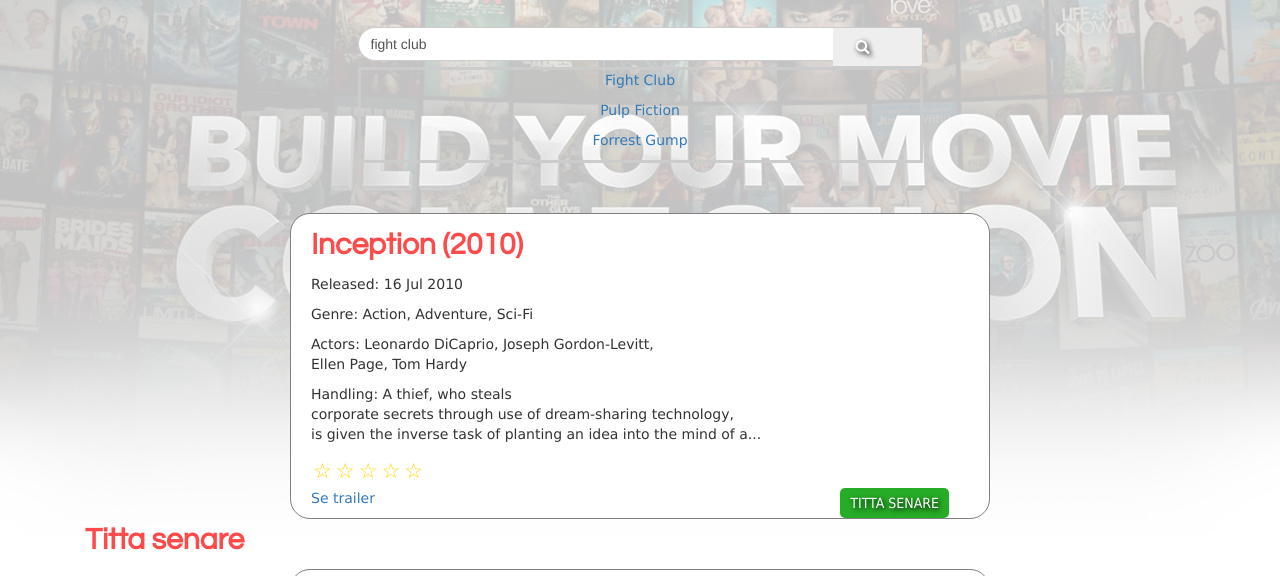
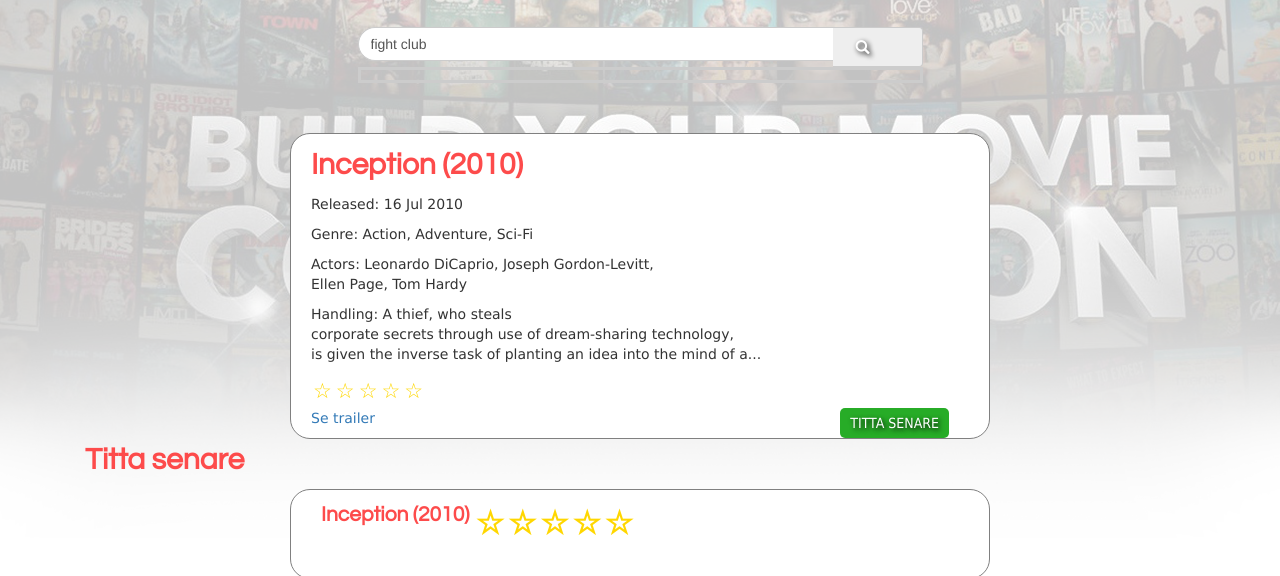
Before and after one commit to IamMille/Awesome-Movie-Database, a plain HTML site: page index.html in a window 1280 px wide. Shown: the part 174-750 px from the top of the page. Drawn offline with nearby package versions, Linux system fonts and the light colour scheme.

Commit message:
changed searchResult

```diff
--- a/index.html
+++ b/index.html
@@ -44,9 +44,9 @@
 					</span>
 				</div>
 				<div id="searchResult">
-					<p><a href="#" data-id="tt0137523" class="movie">Fight Club</a></p>
-					<p><a href="#" data-id="tt0110912" class="movie">Pulp Fiction</a></p>
-					<p><a href="#" data-id="tt0109830" class="movie">Forrest Gump</a></p>
+					<p><a href="javascript:void(0);" id="sug1" data-id="" class="movie"></a></p>
+					<p><a href="javascript:void(0);" id="sug2" data-id="" class="movie"></a></p>
+					<p><a href="javascript:void(0);" id="sug3" data-id="" class="movie"></a></p>
 				</div>
       </div>
 
--- a/js/movieResults.js
+++ b/js/movieResults.js
@@ -37,12 +37,12 @@ window.addEventListener("load", function(){
           		console.log(movie.Title);
           		console.log(ajax.responseText);*/
 
-          		rubrik.innerHTML = `${movie.Title}` ;
+          		rubrik.innerHTML = `${movie.Title}`;
           		year.innerHTML = `${movie.Year} `;
           		plot.innerHTML = `${movie.Plot}`;
           		actors.innerHTML = `${movie.Actors}`;
           		genre.innerHTML = `${movie.Genre}`;
-          		poster.innerHTML = `<img src="${movie.Poster}" />`;
+          		poster.innerHTML = `<img src="${movie.Poster}" width="150" />`;
 
           	}
           };
```
